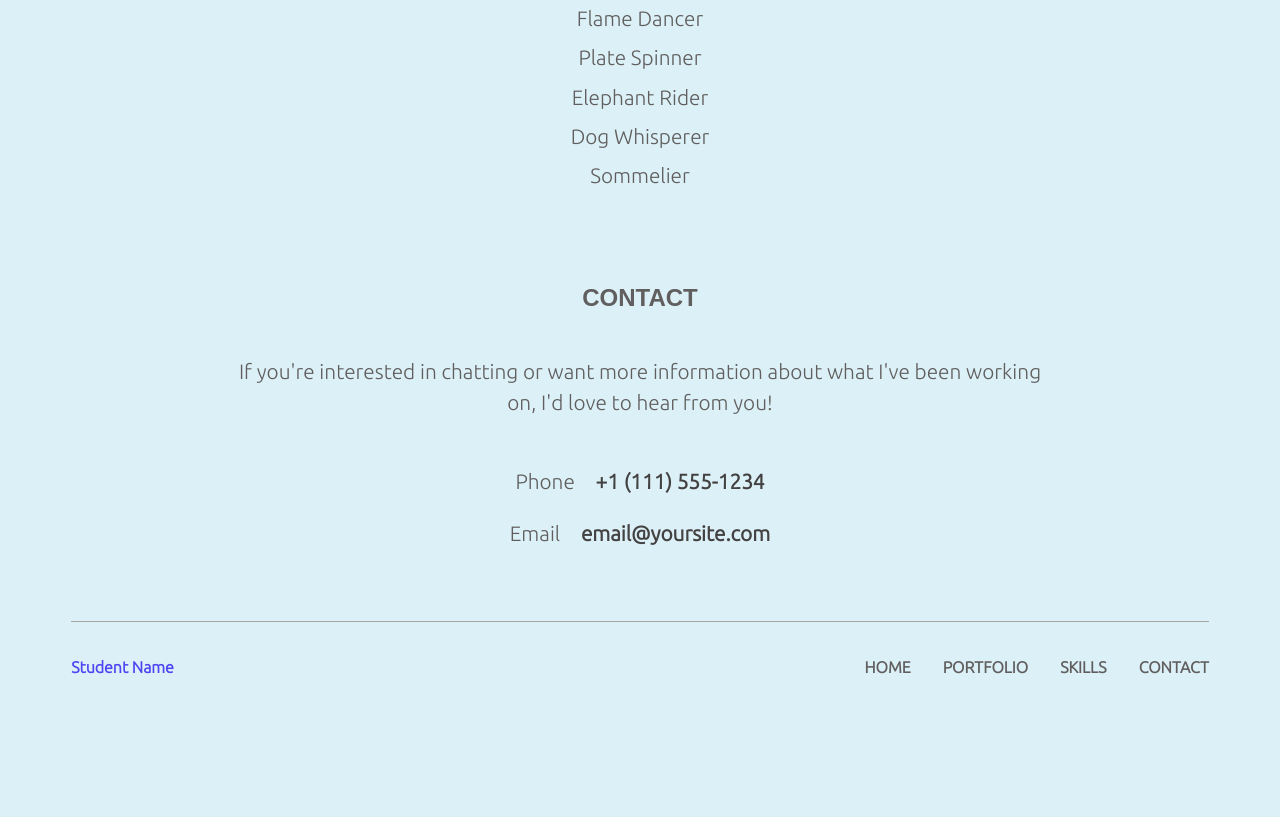
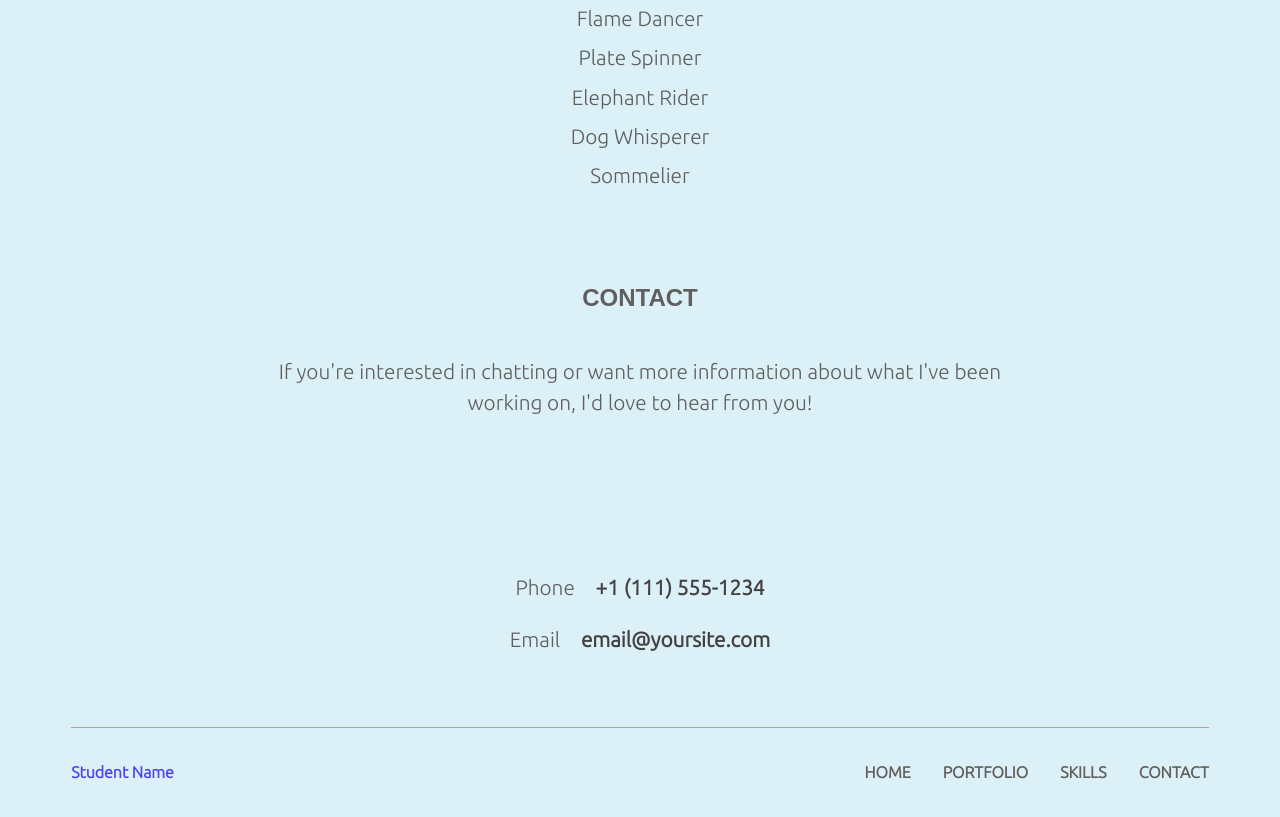
Before and after one commit to MABBenton/TechDegree_Responsive_Layout_Project2, a plain HTML site: page index.html in a window 1280 px wide. Shown: the part 1521-2338 px from the top of the page. Before the commit the page ends 2245 px from the top, so only its background shows below. Drawn offline with Linux system fonts and the light colour scheme; a web font is replaced by a local one.

Commit message:
Adjusted Contact text margins

```diff
--- a/CSS/styles.css
+++ b/CSS/styles.css
@@ -153,6 +153,10 @@ footer {
     background-color: rgb(177, 227, 242);
   }
 
+  .contact-text {
+    margin: 0 3% 10%;
+  }
+
   .footer-item3, .footer-item4, .footer-item5, .footer-item6 {
     display: none;
   }
```
